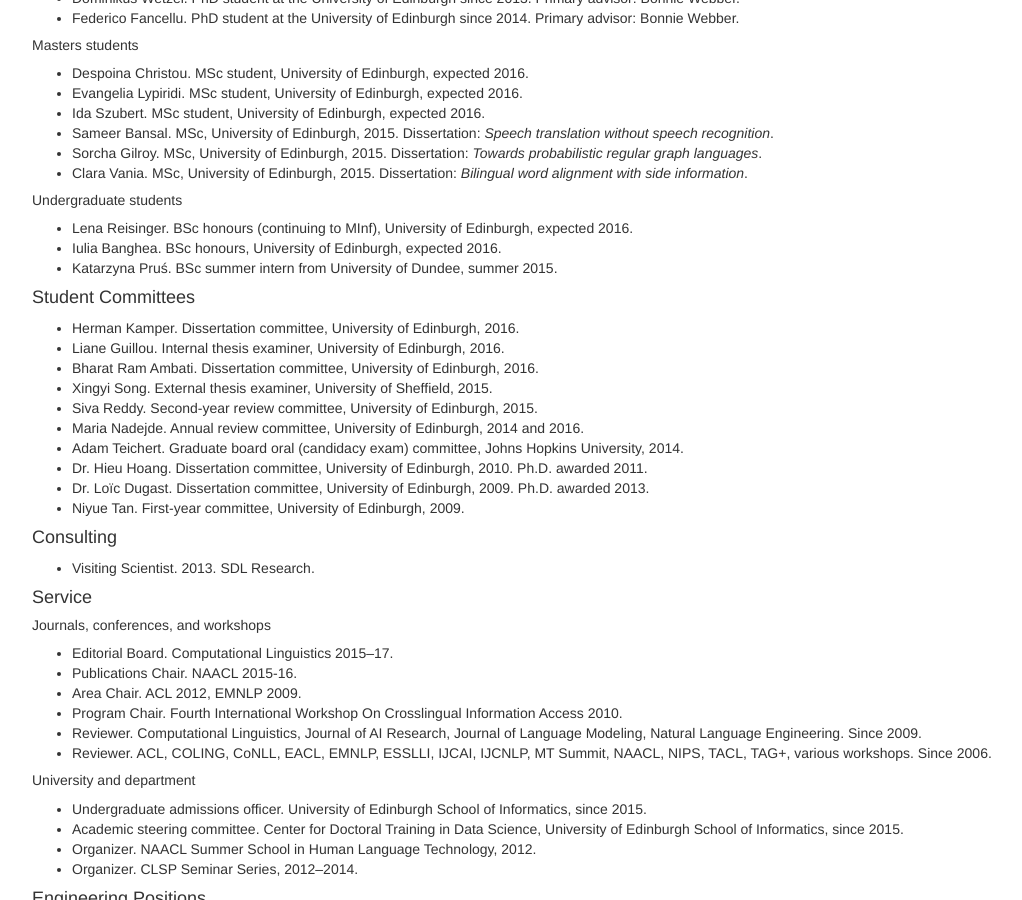
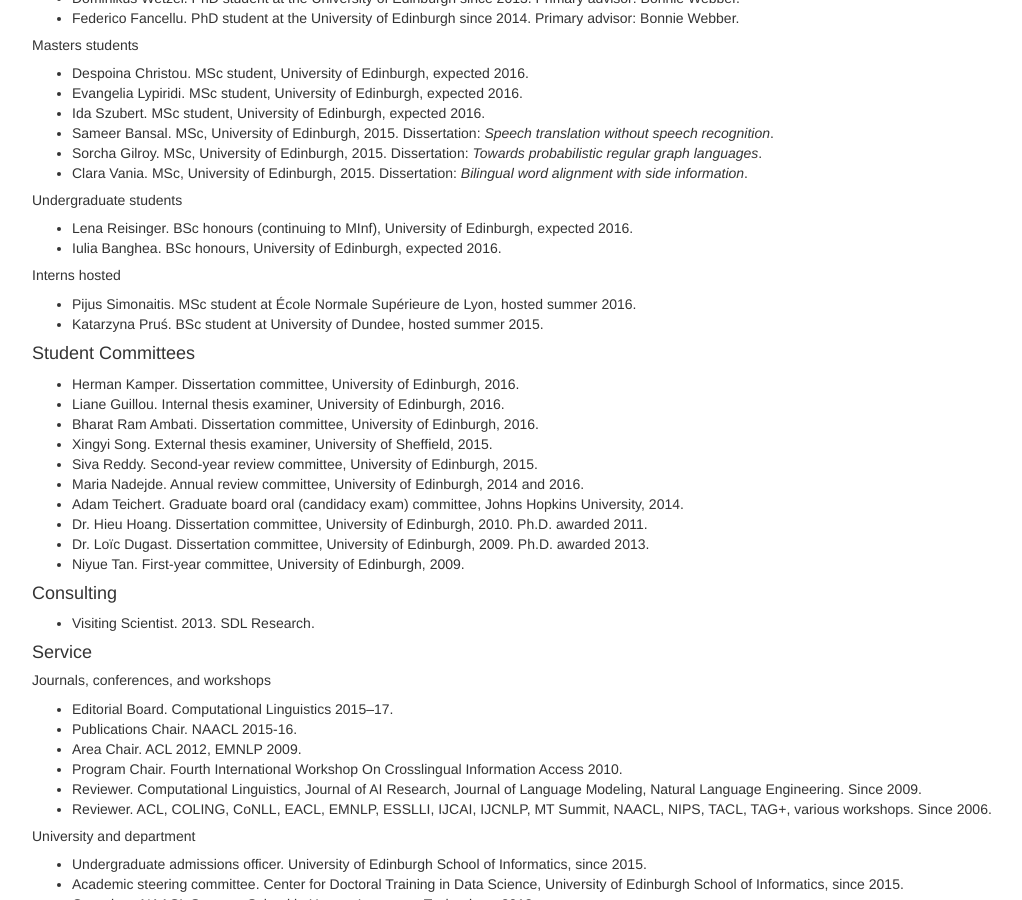
Before and after one commit to alopez/alopez.github.com, a Jekyll site: the page built from cv.html, in a window 1280 px wide and 900 px high, scrolled down 2840 px. Shown: the whole window, without its empty margins (23-1045 px from the left). Built offline with Jekyll 4.4.1, drawn with Linux system fonts in a browser that asks for light colours.

Commit message:
Update cv

```diff
--- a/cv.html
+++ b/cv.html
@@ -326,9 +326,15 @@ after-pubs:
           -
             title: Iulia Banghea
             detail: BSc honours, University of Edinburgh, expected 2016
+      -
+        heading: Interns hosted
+        items:
+          -
+            title: Pijus Simonaitis
+            detail: MSc student at École Normale Supérieure de Lyon, hosted summer 2016
           -
             title: Katarzyna Pruś
-            detail: BSc summer intern from University of Dundee, summer 2015
+            detail: BSc student at University of Dundee, hosted summer 2015
   -
     heading: Student Committees
     items:
```
